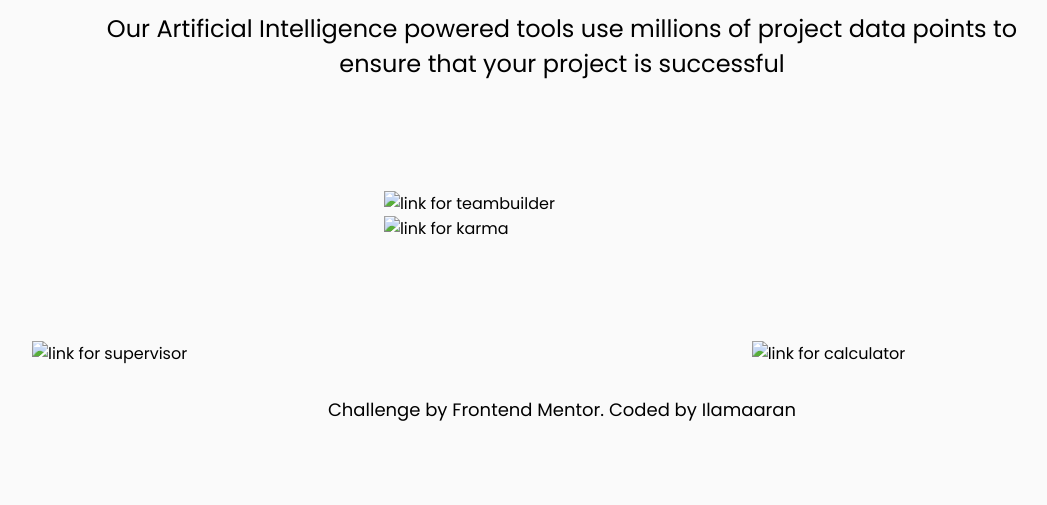
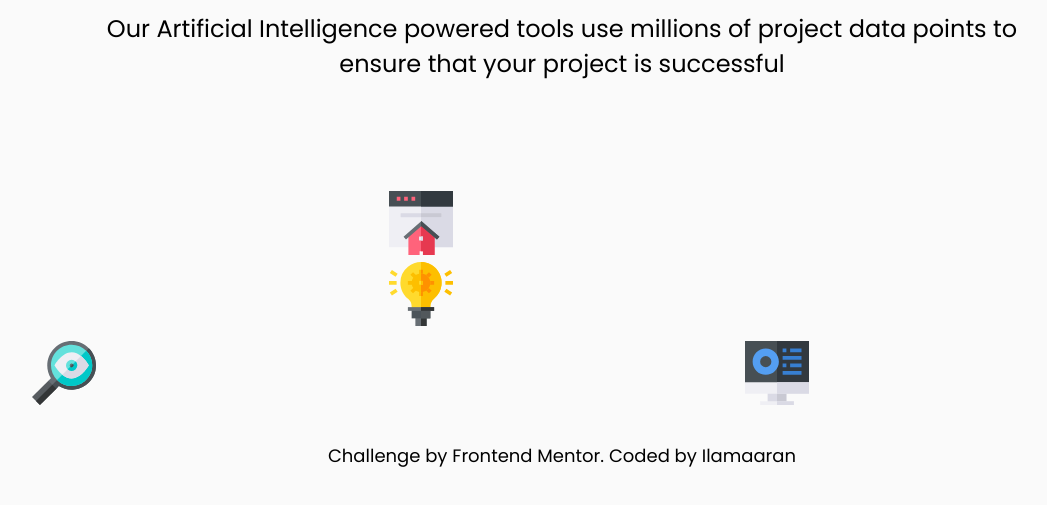
Before and after one commit to IlamaaranRamakrishnan/frontendmentorsolution1, a plain HTML site: page index.html in a window 1280 px wide. Shown: the part 223-728 px from the top of the page, without its empty margins (78-1125 px from the left). Drawn offline with Linux system fonts and the light colour scheme.

Commit message:
Update index.html

```diff
--- a/index.html
+++ b/index.html
@@ -23,18 +23,18 @@
     <section class= "main-container">
 
         <div class="supervisor">
-            <img class="supervisor-picture" src="images/supervisor.svg" alt="link for supervisor">
+            <img class="supervisor-picture" src="images/icon-supervisor.svg" alt="link for supervisor">
         </div>
         <div class="second-container">
             <div class="team-builder">
-                <img class="team-builder-picture" src="images/teambuilder.svg" alt="link for teambuilder">
+                <img class="team-builder-picture" src="images/icon-team-builder.svg" alt="link for teambuilder">
             </div>
             <div class="karma">
-                <img class="karma-picture" src="images/karma.svg" alt="link for karma">
+                <img class="karma-picture" src="images/icon-karma.svg" alt="link for karma">
             </div>
         </div>
             <div class="calculator">
-                <img class="calculator-picture" src="images/calculator.svg" alt="link for calculator">
+                <img class="calculator-picture" src="images/icon-calculator.svg" alt="link for calculator">
             </div>
 
     </section>
```
